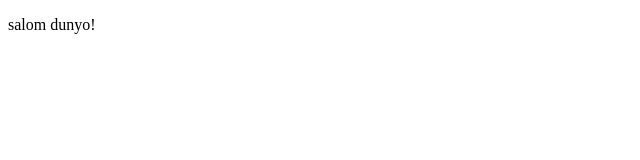
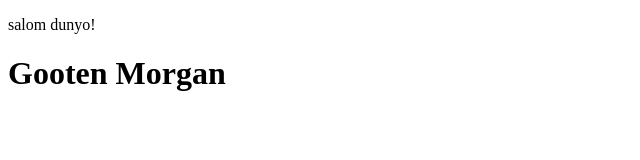
Before and after one commit to husnida11/starter, a plain HTML site: page index.html in a window 1280 px wide. Shown: the whole page, without its empty margins (0-640 px from the left). Drawn offline with Linux system fonts and the light colour scheme.

Commit message:
updated my project

```diff
--- a/index.html
+++ b/index.html
@@ -8,5 +8,6 @@
 <body>
 
     <p>salom dunyo!</p>
+    <h1>Gooten Morgan</h1>
 </body>
 </html>
```
